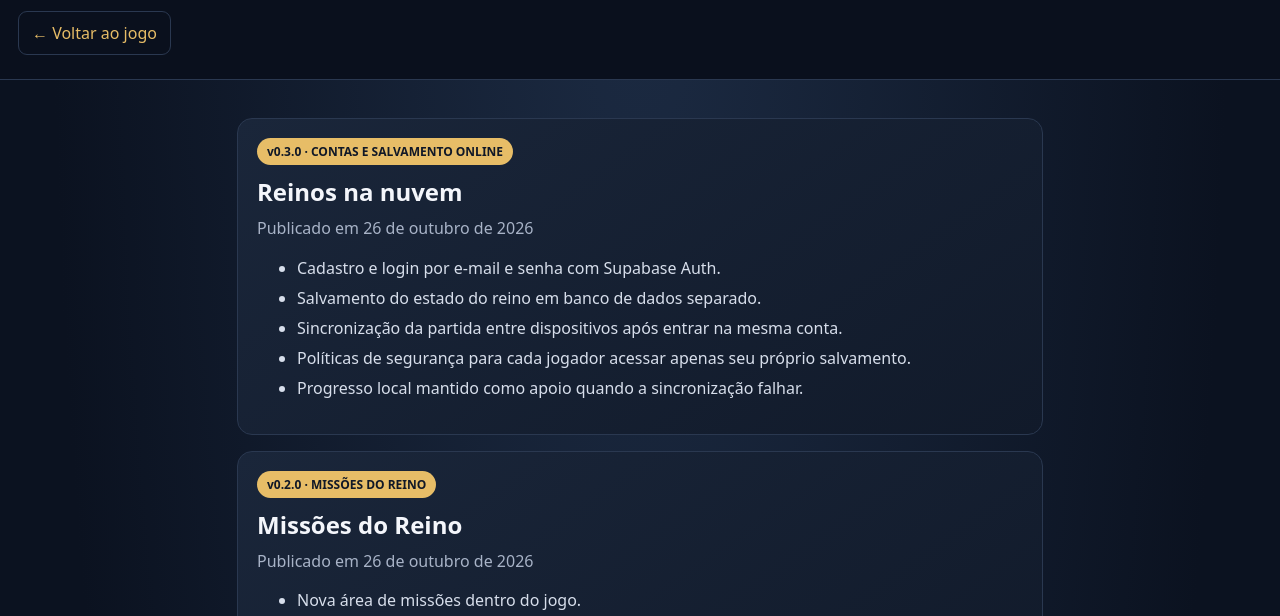
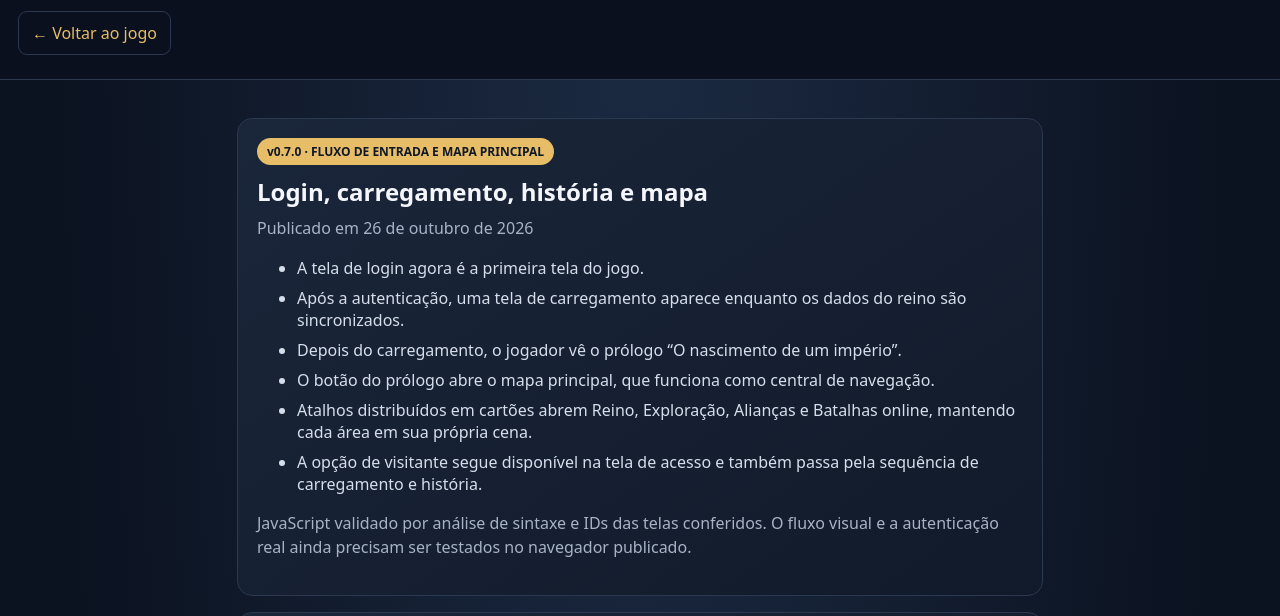
Before and after one commit to NANDOBRTV/rpg-online, a website: page updates.html in a window 1280 px wide. Shown: the part 136-752 px from the top of the page. Drawn offline with Linux system fonts and the light colour scheme.

Commit message:
Add v0.7.0 game flow to update history

```diff
--- a/updates.html
+++ b/updates.html
@@ -2,6 +2,8 @@
 <html lang="pt-BR"><head><meta charset="utf-8"><meta name="viewport" content="width=device-width,initial-scale=1"><meta name="theme-color" content="#101827"><title>Atualizações • Império dos Reinos</title><style>
 :root{color-scheme:dark;--bg:#0b1220;--panel:#151f31;--gold:#e7bd67;--muted:#a8b3c7;--line:#2a3850}*{box-sizing:border-box}body{margin:0;background:radial-gradient(ellipse at top,#1c2b43,var(--bg) 65%);font:16px system-ui,sans-serif;color:#f4f6fb}header{padding:24px 18px;border-bottom:1px solid var(--line);background:#0a101d}main{max-width:850px;margin:auto;padding:22px}h1{margin:6px 0;font-size:clamp(28px,5vw,40px)}h2{margin:0 0 8px}.eyebrow{color:var(--gold);text-transform:uppercase;letter-spacing:.14em;font-size:12px}.muted{color:var(--muted);line-height:1.55}.release{background:linear-gradient(145deg,#1a263a,#111a2a);border:1px solid var(--line);border-radius:15px;padding:19px;margin:16px 0}.tag{display:inline-block;color:#101827;background:var(--gold);font-size:12px;font-weight:800;border-radius:20px;padding:5px 10px;margin-bottom:10px}.planned{border-color:#6c5c3a}li{margin:8px 0;color:#d7deeb}a{color:var(--gold)}.back{display:inline-block;margin-top:14px;text-decoration:none;border:1px solid var(--line);padding:10px 13px;border-radius:9px}footer{text-align:center;color:#78869d;padding:25px;font-size:12px}
 </style></head><body><header><div class="eyebrow">Diário oficial do desenvolvimento</div><h1>📢 Atualizações do Império</h1><div class="muted">Acompanhe o que já chegou ao jogo e o que está planejado para as próximas versões.</div><a class="back" href="index.html">← Voltar ao jogo</a></header><main>
+<section class="release"><span class="tag">v0.7.0 · FLUXO DE ENTRADA E MAPA PRINCIPAL</span><h2>Login, carregamento, história e mapa</h2><div class="muted">Publicado em 26 de outubro de 2026</div><ul><li>A tela de login agora é a primeira tela do jogo.</li><li>Após a autenticação, uma tela de carregamento aparece enquanto os dados do reino são sincronizados.</li><li>Depois do carregamento, o jogador vê o prólogo “O nascimento de um império”.</li><li>O botão do prólogo abre o mapa principal, que funciona como central de navegação.</li><li>Atalhos distribuídos em cartões abrem Reino, Exploração, Alianças e Batalhas online, mantendo cada área em sua própria cena.</li><li>A opção de visitante segue disponível na tela de acesso e também passa pela sequência de carregamento e história.</li></ul><p class="muted">JavaScript validado por análise de sintaxe e IDs das telas conferidos. O fluxo visual e a autenticação real ainda precisam ser testados no navegador publicado.</p></section>
+
 <section class="release"><span class="tag">v0.3.0 · CONTAS E SALVAMENTO ONLINE</span><h2>Reinos na nuvem</h2><div class="muted">Publicado em 26 de outubro de 2026</div><ul><li>Cadastro e login por e-mail e senha com Supabase Auth.</li><li>Salvamento do estado do reino em banco de dados separado.</li><li>Sincronização da partida entre dispositivos após entrar na mesma conta.</li><li>Políticas de segurança para cada jogador acessar apenas seu próprio salvamento.</li><li>Progresso local mantido como apoio quando a sincronização falhar.</li></ul></section>
 <section class="release"><span class="tag">v0.2.0 · MISSÕES DO REINO</span><h2>Missões do Reino</h2><div class="muted">Publicado em 26 de outubro de 2026</div><ul><li>Nova área de missões dentro do jogo.</li><li>Três objetivos com recompensas de madeira, pedra, comida e ouro.</li><li>Resgate único de cada recompensa por navegador.</li><li>Atalho para esta página no menu do jogo.</li></ul></section>
 <section class="release"><span class="tag">v0.1.0 · LANÇAMENTO INICIAL</span><h2>Fundação do Império</h2><ul><li>Interface medieval adaptada para celular e computador.</li><li>Recursos e produção passiva.</li><li>Quatro construções que podem ser melhoradas.</li><li>Quartel para treinar infantaria.</li><li>Salvamento local no navegador.</li></ul></section>
```
